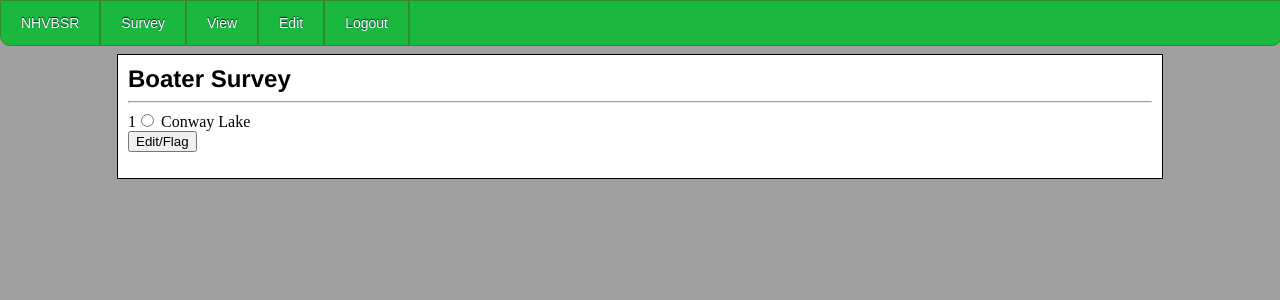
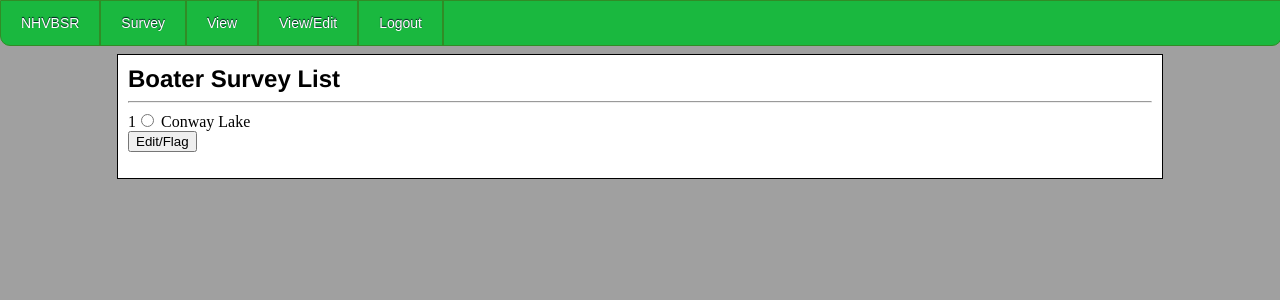
Before and after one commit to Anm2k4/unhm-nhvbsr0, a PHP site: page /accessSitesPage.php in a window 1280 px wide. Shown: the top 300 px of the page. Run offline with PHP 8.4, Linux system fonts and the light colour scheme; data comes from the database, SQL or seed files in the repository; some libraries are stand-ins or nearby versions.

Commit message:
Boater Survey Group - Shows Access Sites to choose from when View/Edit is selected with the proper permissions

```diff
--- a/src/php/accessSitesPage.php
+++ b/src/php/accessSitesPage.php
@@ -20,14 +20,14 @@ require("boaterSurvey.php");
 			<ul>
 			   <li><a href='index.php'><span>NHVBSR</span></a></li>
 			   <li><a href='survey.php'><span>Survey</span></a></li>
-			   <li><a href='#'><span>View</span></a></li>
-			   <li><a href='edit.php'><span>Edit</span></a></li>
+			   <li><a href='view.php'><span>View</span></a></li>
+			   <li><a href='edit.php'><span>View/Edit</span></a></li>
 			   <li><a href='#'><span>Logout</span></a></li>
 			</ul>
 	</div>
 	<br><br><br>
     <div id="info">
-	<h2>Boater Survey</h2>
+	<h2>Boater Survey List</h2>
 	<hr>
       <?php
 
```
